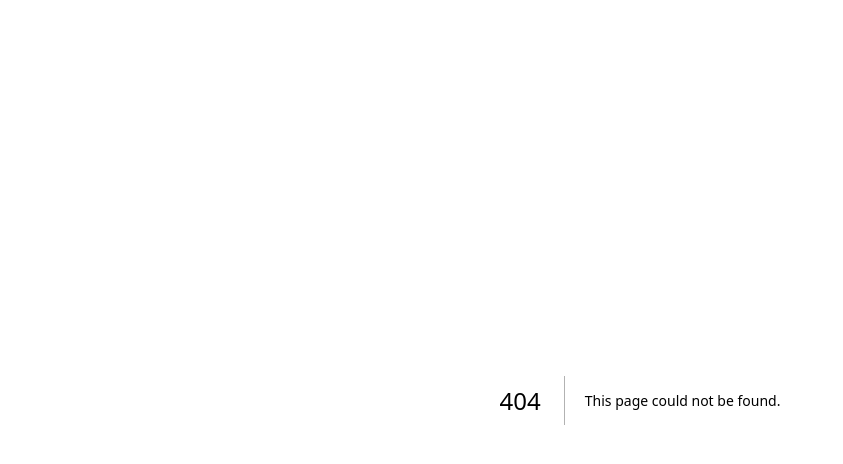
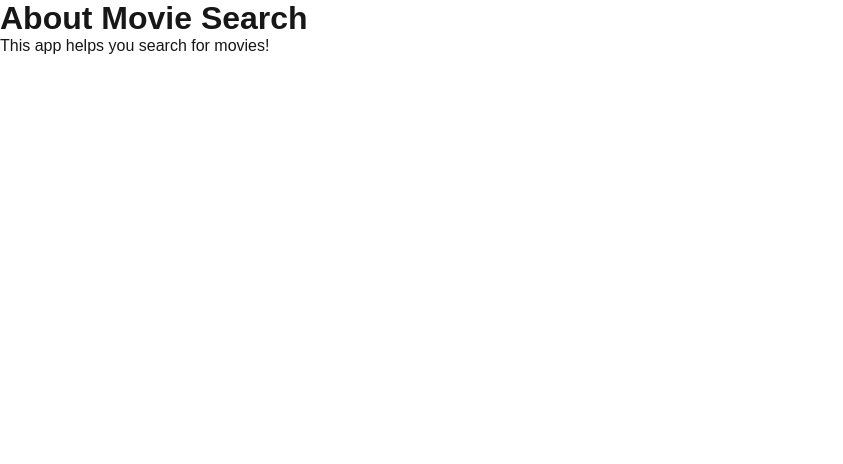
Before and after one commit to AdoraWyne/movies-simple-next-js, a Next.js app: page /about in a window 1280 px wide. Before the commit this address had no page. Shown: the top 464 px of the page, without its empty margins (0-843 px from the left). Built offline with nearby package versions, Linux system fonts and the light colour scheme.

Commit message:
Create /about/page.tsx and it render as a new route! `/about`

```diff
--- /dev/null
+++ b/src/app/about/page.tsx
@@ -0,0 +1,8 @@
+export default function AboutPage() {
+  return (
+    <div>
+      <h1>About Movie Search</h1>
+      <p>This app helps you search for movies!</p>
+    </div>
+  );
+}
```
